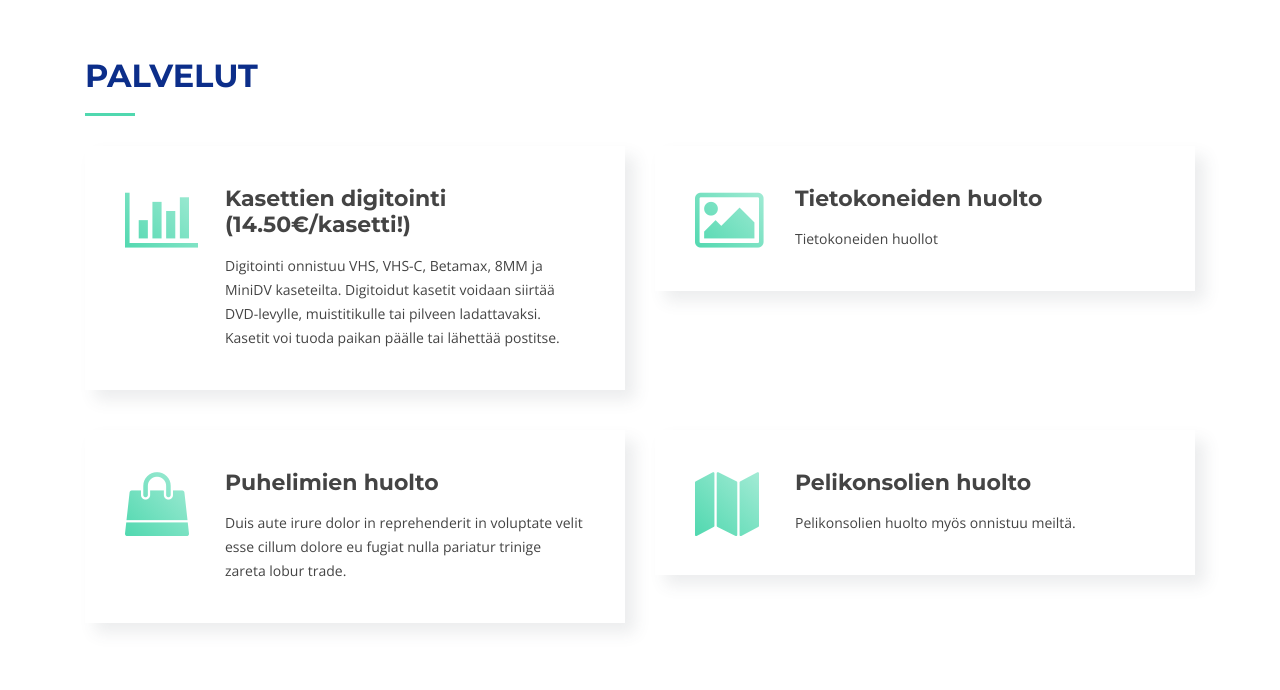
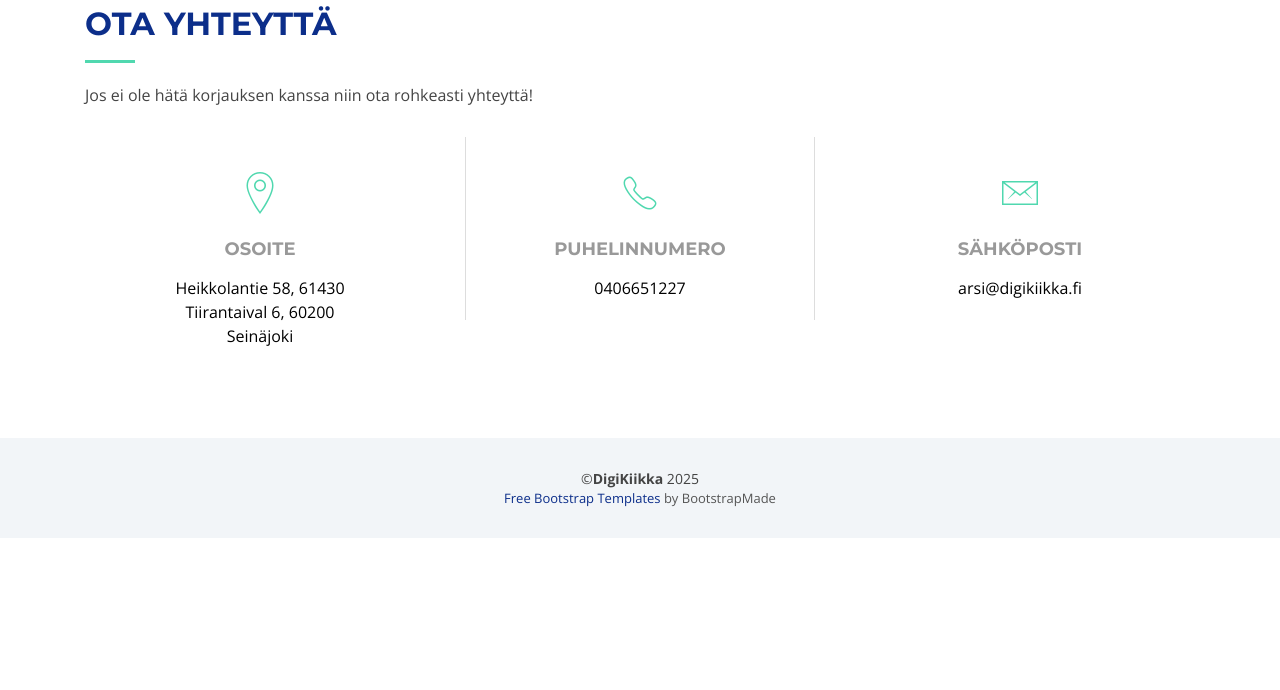
Before and after one commit to DigiKiikka/digikiikka.github.io, a plain HTML site: page puhelin-huolto.html in a window 1280 px wide. Shown: the part 1032-1722 px from the top of the page. After the commit the page ends 1570 px from the top, so only its background shows below. Drawn offline with nearby package versions, Linux system fonts and the light colour scheme; files whose address does not match are found by name.

Commit message:
päivitystä

```diff
--- a/puhelin-huolto.html
+++ b/puhelin-huolto.html
@@ -45,7 +45,7 @@
     <div class="container clearfix">
       <div class="contact-info float-left">
         <i class="fa fa-envelope-o"></i> <a href="mailto:arsi@digikiikka.fi">arsi@digikiikka.fi</a>
-        <i class="fa fa-phone"></i> <a href="tel:0406651227">0406651227</a>
+        <i class="fa fa-phone"></i> <a href="tel:+358406651227">0406651227</a>
       </div>
       <div class="social-links float-right">
         <a href="#" class="facebook"><i class="fa fa-facebook"></i></a>
@@ -89,16 +89,12 @@
 
     <div class="intro-content">
       <h2>
-        <a class="scrollto" style="text-decoration: none;">Digitoinnit <span style="color: #50D8AF; text-decoration: none;">ja</span> korjaukset</a>
+        <a class="scrollto" style="text-decoration: none;">Puhelimien huolto</a>
     </h2>
     </div>
 
     <div id="intro-carousel" class="owl-carousel" >
-      <div class="item" style="background-image: url('img/intro-carousel/1.jpg');"></div>
-      <div class="item" style="background-image: url('img/intro-carousel/2.jpg');"></div>
-      <div class="item" style="background-image: url('img/intro-carousel/3.jpg');"></div>
-      <div class="item" style="background-image: url('img/intro-carousel/4.jpg');"></div>
-      <div class="item" style="background-image: url('img/intro-carousel/5.jpg');"></div>
+      <div class="item" style="background-image: url('img/intro-carousel/puhelin.jpg');"></div>
     </div>
 
   </section><!-- #intro -->
@@ -116,13 +112,12 @@
           </div>
 
           <div class="col-lg-6 content">
-            <h2>DigiKiikka digitoi kasetteja ja korjaa erilaisia laitteita</h2>
-            <h3>Excepteur sint occaecat cupidatat non proident, sunt in culpa qui officia deserunt mollit anim id est laborum.</h3>
+            <h2>Puhelimien huolto</h2>
 
             <ul>
-              <li><i class="ion-android-checkmark-circle"></i> Ullamco laboris nisi ut aliquip ex ea commodo consequat.</li>
-              <li><i class="ion-android-checkmark-circle"></i> Duis aute irure dolor in reprehenderit in voluptate velit.</li>
-              <li><i class="ion-android-checkmark-circle"></i> Ullamco laboris nisi ut aliquip ex ea commodo consequat. Duis aute irure dolor in reprehenderit in voluptate trideta storacalaperda mastiro dolore eu fugiat nulla pariatur.</li>
+              <li><i class="ion-android-checkmark-circle"></i> Korjaan kaiken merkkisiä puhelimia.</li>
+              <li><i class="ion-android-checkmark-circle"></i> Tarjoan nopeita ja edullisia ratkaisuja.</li>
+              <li><i class="ion-android-checkmark-circle"></i> Kokemusta yli neljä vuotta!</li>
             </ul>
 
           </div>
@@ -130,54 +125,6 @@
 
       </div>
     </section><!-- #about -->
-
-    <!--==========================
-      Services Section
-============================-->
-<section id="services">
-  <div class="container">
-    <div class="section-header">
-      <h2>Palvelut</h2>
-    </div>
-
-    <div class="row">
-
-      <!-- Links to Other Pages -->
-      <div class="col-lg-6">
-        <div class="box wow fadeInLeft">
-          <div class="icon"><i class="fa fa-bar-chart"></i></div>
-          <h4 class="title"><a href="digitointi.html">Kasettien digitointi (14.50€/kasetti!)</a></h4>
-          <p class="description">Digitointi onnistuu VHS, VHS-C, Betamax, 8MM ja MiniDV kaseteilta. Digitoidut kasetit voidaan siirtää DVD-levylle, muistitikulle tai pilveen ladattavaksi. Kasetit voi tuoda paikan päälle tai lähettää postitse.</p>
-        </div>
-      </div>
-
-      <div class="col-lg-6">
-        <div class="box wow fadeInRight">
-          <div class="icon"><i class="fa fa-picture-o"></i></div>
-          <h4 class="title"><a href="tietokone-huolto.html">Tietokoneiden huolto</a></h4>
-          <p class="description">Tietokoneiden huollot </p>
-        </div>
-      </div>
-
-      <div class="col-lg-6">
-        <div class="box wow fadeInLeft" data-wow-delay="0.2s">
-          <div class="icon"><i class="fa fa-shopping-bag"></i></div>
-          <h4 class="title"><a href="puhelin-huolto.html">Puhelimien huolto</a></h4>
-          <p class="description">Duis aute irure dolor in reprehenderit in voluptate velit esse cillum dolore eu fugiat nulla pariatur trinige zareta lobur trade.</p>
-        </div>
-      </div>
-
-      <div class="col-lg-6">
-        <div class="box wow fadeInRight" data-wow-delay="0.2s">
-          <div class="icon"><i class="fa fa-map"></i></div>
-          <h4 class="title"><a href="pelikonsoli-huolto.html">Pelikonsolien huolto</a></h4>
-          <p class="description">Pelikonsolien huolto myös onnistuu meiltä. </p>
-        </div>
-      </div>
-
-    </div>
-  </div>
-</section>
 
 
     <!--==========================
@@ -187,7 +134,7 @@
       <div class="container">
         <div class="section-header">
           <h2>Ota yhteyttä</h2>
-          <p>Sed tamen tempor magna labore dolore dolor sint tempor duis magna elit veniam aliqua esse amet veniam enim export quid quid veniam aliqua eram noster malis nulla duis fugiat culpa esse aute nulla ipsum velit export irure minim illum fore</p>
+          <p>Jos ei ole hätä korjauksen kanssa niin ota rohkeasti yhteyttä!</p>
         </div>
 
         <div class="row contact-info">
@@ -195,31 +142,28 @@
           <div class="col-md-4">
             <div class="contact-address">
               <i class="ion-ios-location-outline"></i>
-              <h3>Address</h3>
-              <address>A108 Adam Street, NY 535022, USA</address>
+              <h3>Osoite</h3>
+              <address>Heikkolantie 58, 61430</address>
+              <address>Tiirantaival 6, 60200</address>
+              <address>Seinäjoki</address>
             </div>
           </div>
 
           <div class="col-md-4">
             <div class="contact-phone">
               <i class="ion-ios-telephone-outline"></i>
-              <h3>Phone Number</h3>
-              <p><a href="tel:+155895548855">+1 5589 55488 55</a></p>
+              <h3>Puhelinnumero</h3>
+              <p><a href="tel:0406651227">0406651227</a></p>
             </div>
           </div>
 
           <div class="col-md-4">
             <div class="contact-email">
               <i class="ion-ios-email-outline"></i>
-              <h3>Email</h3>
-              <p><a href="mailto:info@example.com">info@example.com</a></p>
+              <h3>Sähköposti</h3>
+              <p><a href="mailto:arsi@digikiikka.fi">arsi@digikiikka.fi</a></p>
             </div>
           </div>
-
-        </div>
-      </div>
-
-      <div id="google-map" data-latitude="40.713732" data-longitude="-74.0092704"></div>
   </main>
 
   <!--==========================
```
Also changed, not shown: digitointi.html (+2 -4 lines), index.html (+3 -3 lines), pelikonsoli-huolto.html (+2 -2 lines), img/intro-carousel/puhelin.jpg (added), img/konsoleita.jpg (added).
